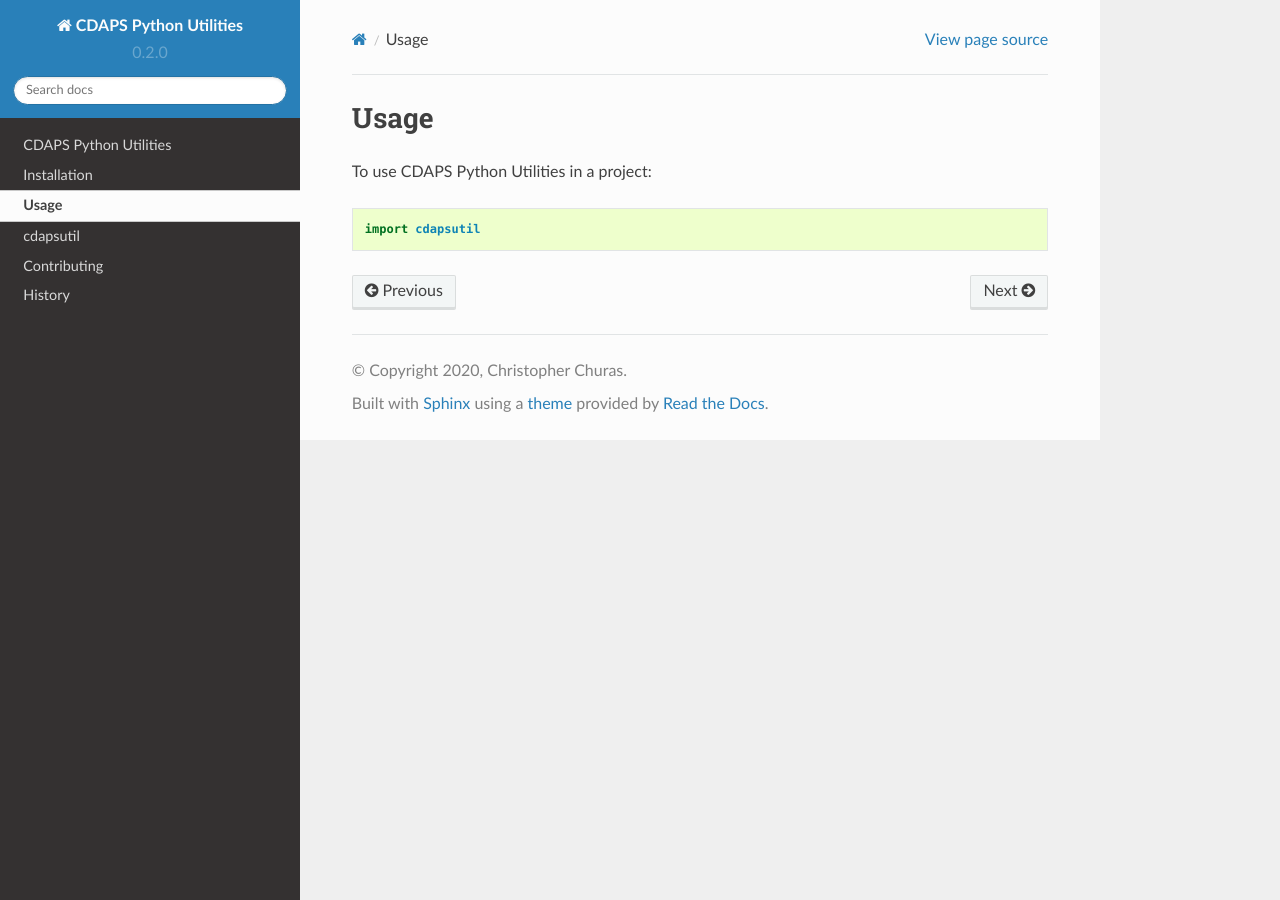
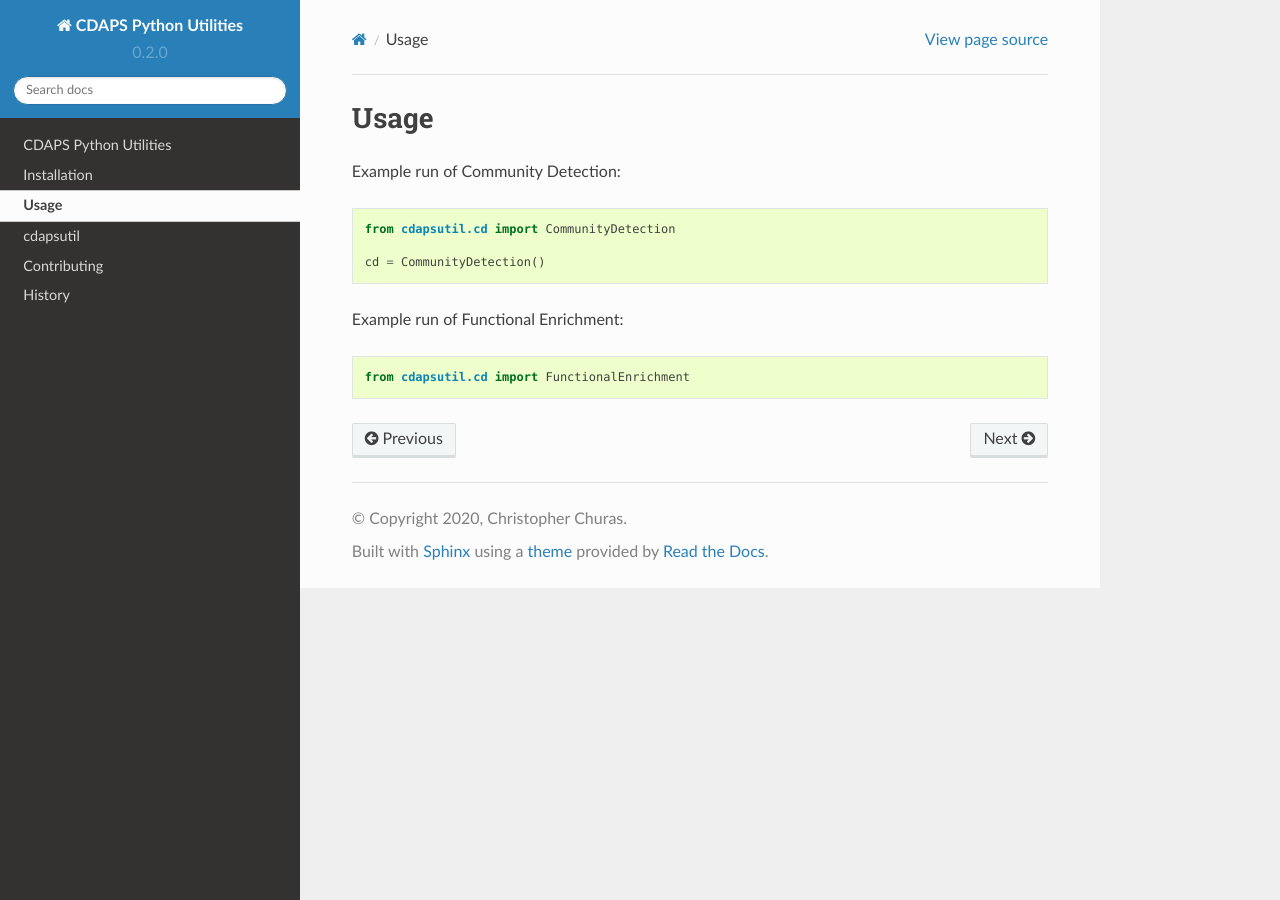
Before and after one commit to idekerlab/cdapsutil, a Sphinx documentation site: the page built from docs/usage.rst, in a window 1280 px wide. Built offline with Sphinx 7.4.7 and the Read the Docs theme 2.0.0, drawn with Linux system fonts in a browser that asks for light colours.

Commit message:
need to fix this, but it is a start

```diff
--- a/docs/usage.rst
+++ b/docs/usage.rst
@@ -2,6 +2,15 @@
 Usage
 =====
 
-To use CDAPS Python Utilities in a project::
+Example run of Community Detection::
 
-    import cdapsutil
+
+
+    from cdapsutil.cd import CommunityDetection
+
+    cd = CommunityDetection()
+
+
+Example run of Functional Enrichment::
+
+    from cdapsutil.cd import FunctionalEnrichment
```
